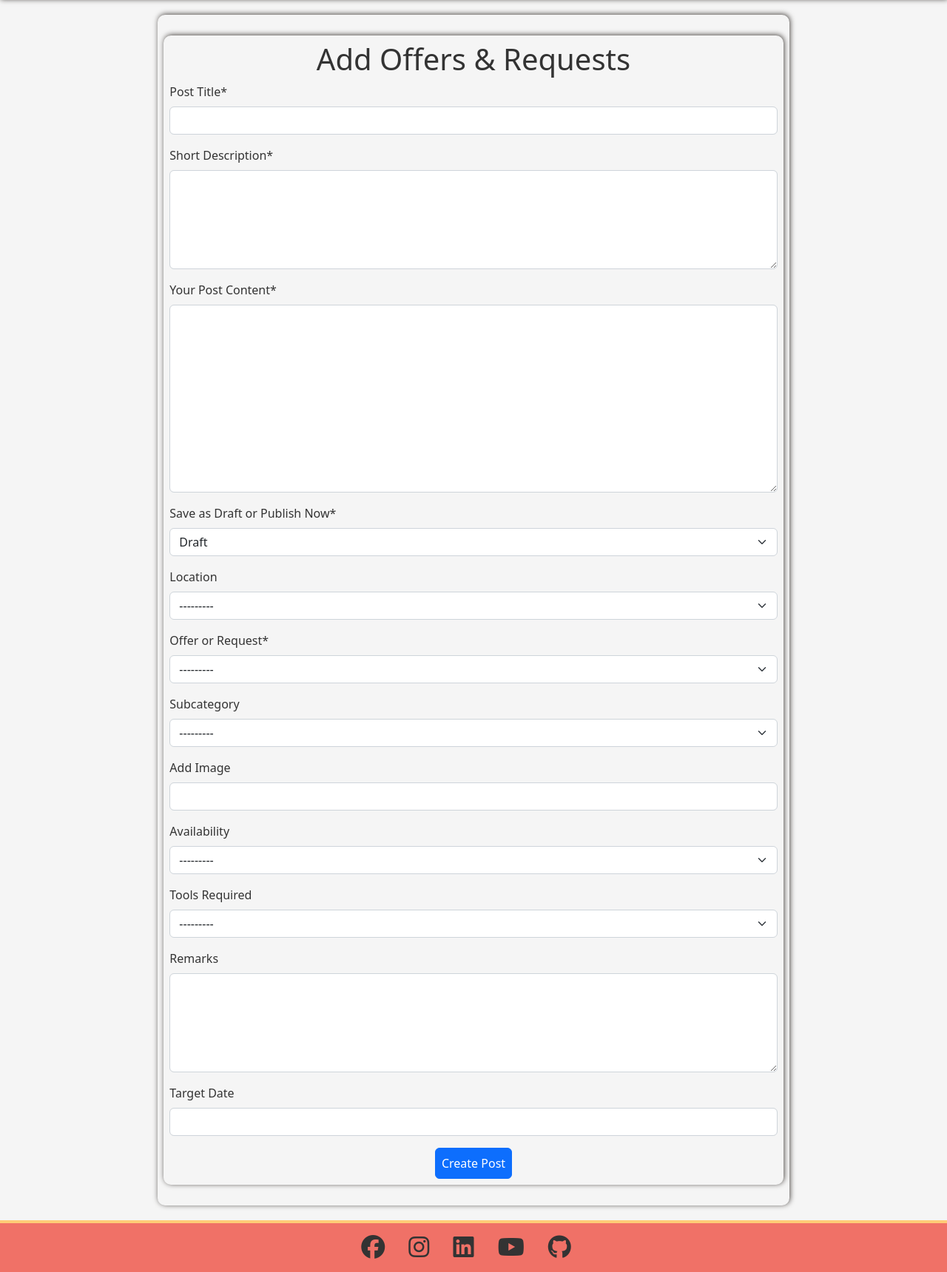
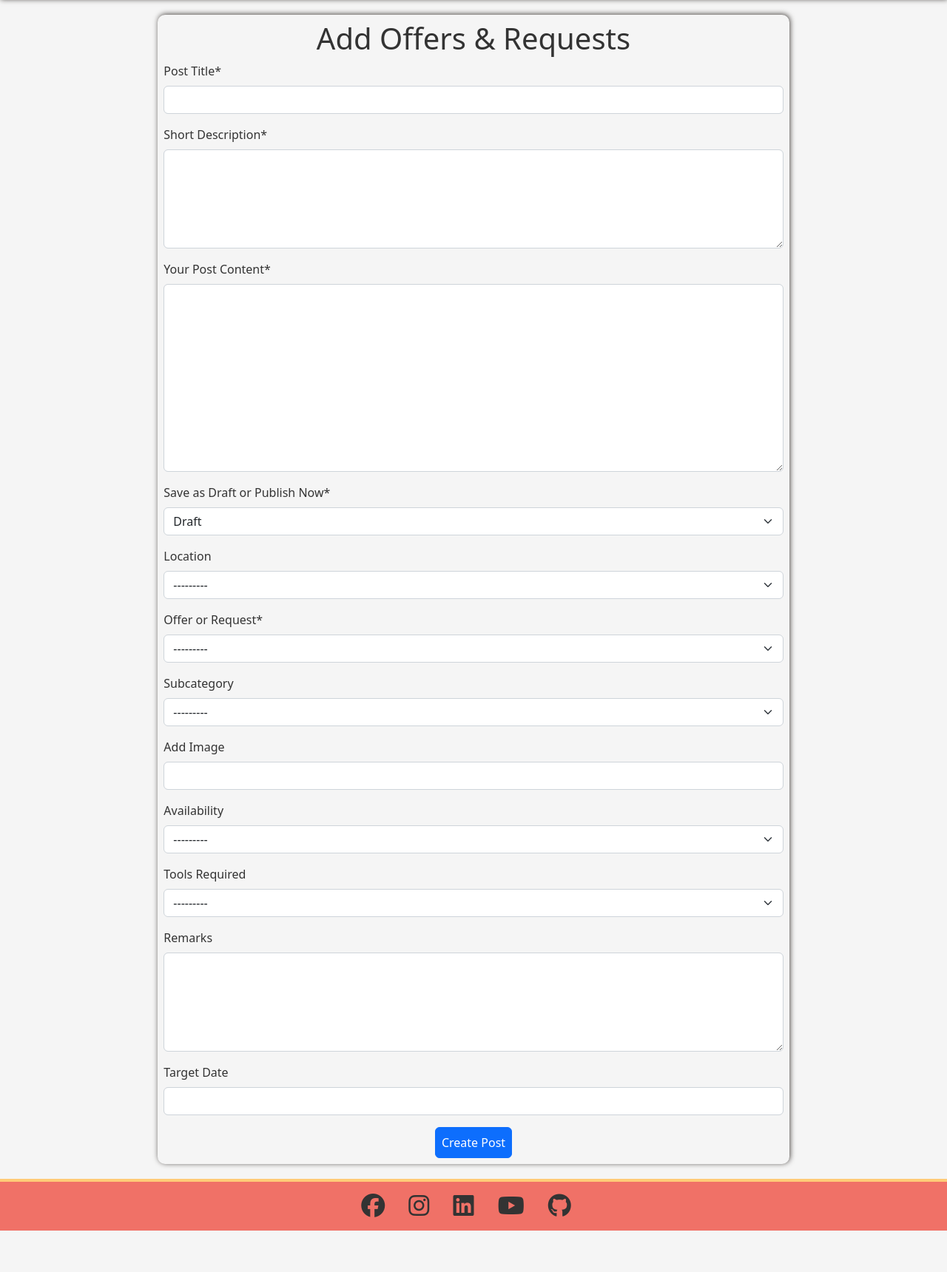
Before and after one commit to g-omarsdottir/helping-hands-happy-hearts, a Django app: page /board/add/ in a window 1280 px wide. Shown: the part 182-1902 px from the top of the page at 74% size. After the commit the page ends 1846 px from the top, so only its background shows below. Run offline with Django 4.2, Linux system fonts and the light colour scheme; data comes from the database, SQL or seed files in the repository; both versions use the stored data as it was after the commit; some libraries are stand-ins or nearby versions.

Commit message:
Remove duplicate form class

```diff
--- a/board/templates/board/add_post.html
+++ b/board/templates/board/add_post.html
@@ -1,5 +1,7 @@
 {% extends 'base.html' %}
 {% load i18n %}
+<!-- Loads crispy forms tags to use crispy-bootstrap to add styles directly -->
+{% load crispy_forms_tags %}
 
 {% block title %}Add Offers & Requests{% endblock %}
 
@@ -7,7 +9,7 @@
 <div class="container-fluid">
     <div class="row">
         <div class="col-xs-12 col-sm-10 col-xl-8 form p-2">
-            <form method="POST" enctype="multipart/form-data" class="p-2 form">
+            <form method="POST" enctype="multipart/form-data">
                 <h1 class="text-center">Add Offers & Requests</h1>
                 {% csrf_token %}
                 {{ form.media }}
```
Also changed, not shown: db.sqlite3.
